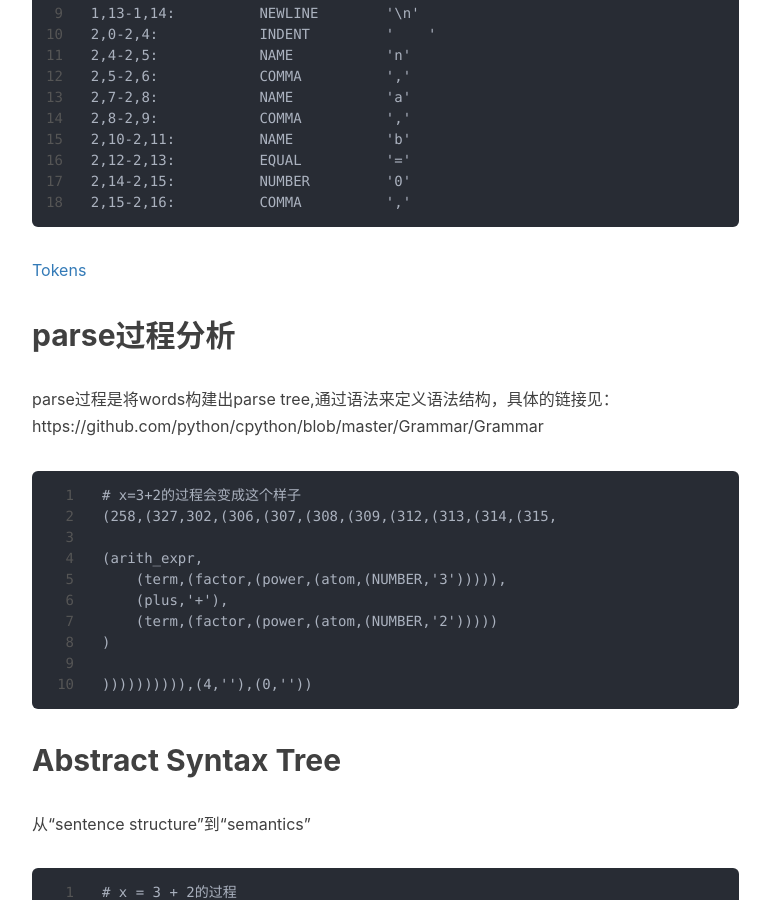
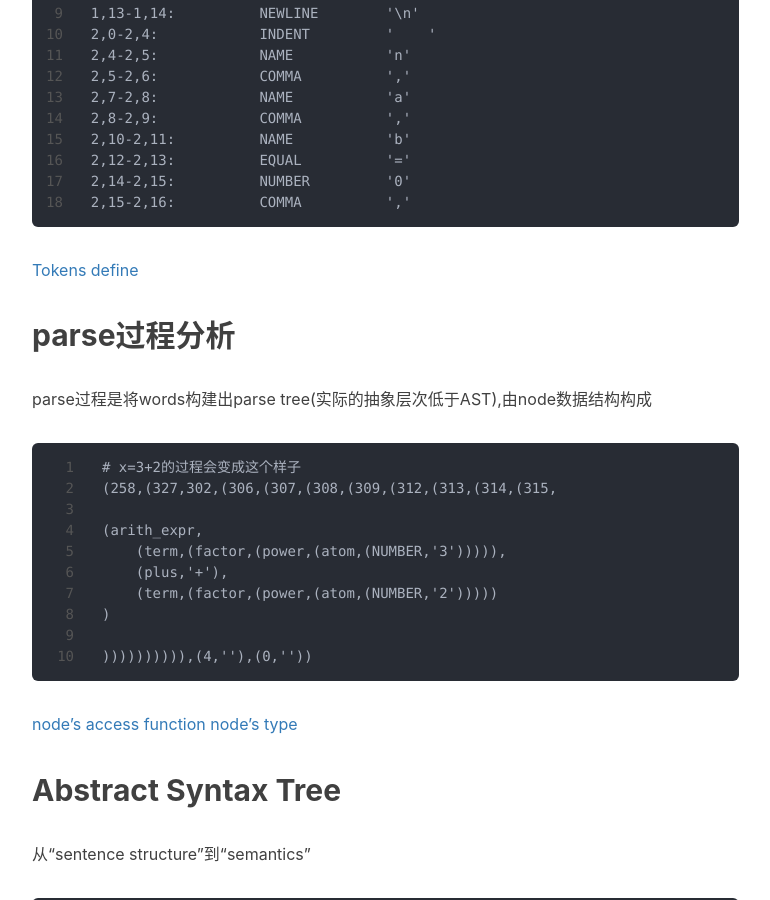
Before and after one commit to shihai1991/shihai1991.github.io, a Jekyll site: the page built from _posts/2019-07-14-cpython编译过程.md, in a window 1280 px wide and 900 px high, scrolled down 1554 px. Shown: the whole window, without its empty margins (233-1003 px from the left). Built offline with Jekyll 4.4.1, drawn with Linux system fonts in a browser that asks for light colours; nearby versions of some CDN libraries; comment, search, counter and statistics services are not loaded.

Commit message:
Update 2019-07-14-cpython编译过程.md

````diff
--- a/_posts/2019-07-14-cpython编译过程.md
+++ b/_posts/2019-07-14-cpython编译过程.md
@@ -66,12 +66,13 @@ $ cat /home/shihai/test_fab.py| ./python -m tokenize -e
 2,15-2,16:          COMMA          ','
 ```
 
-[Tokens](https://github.com/python/cpython/blob/master/Grammar/Tokens)
+[Tokens define](https://github.com/python/cpython/blob/master/Grammar/Tokens)
+
 
 
 ## parse过程分析
 
-parse过程是将words构建出parse tree,通过语法来定义语法结构，具体的链接见：https://github.com/python/cpython/blob/master/Grammar/Grammar
+parse过程是将words构建出parse tree(实际的抽象层次低于AST),由node数据结构构成
 ```
 # x=3+2的过程会变成这个样子
 (258,(327,302,(306,(307,(308,(309,(312,(313,(314,(315,
@@ -84,6 +85,9 @@ parse过程是将words构建出parse tree,通过语法来定义语法结构，
 
 )))))))))),(4,''),(0,''))
 ```
+[node's access function](https://github.com/python/cpython/blob/master/Include/node.h)
+[node's type](https://github.com/python/cpython/blob/master/Include/graminit.h)
+
 
 ## Abstract Syntax Tree
 
````
